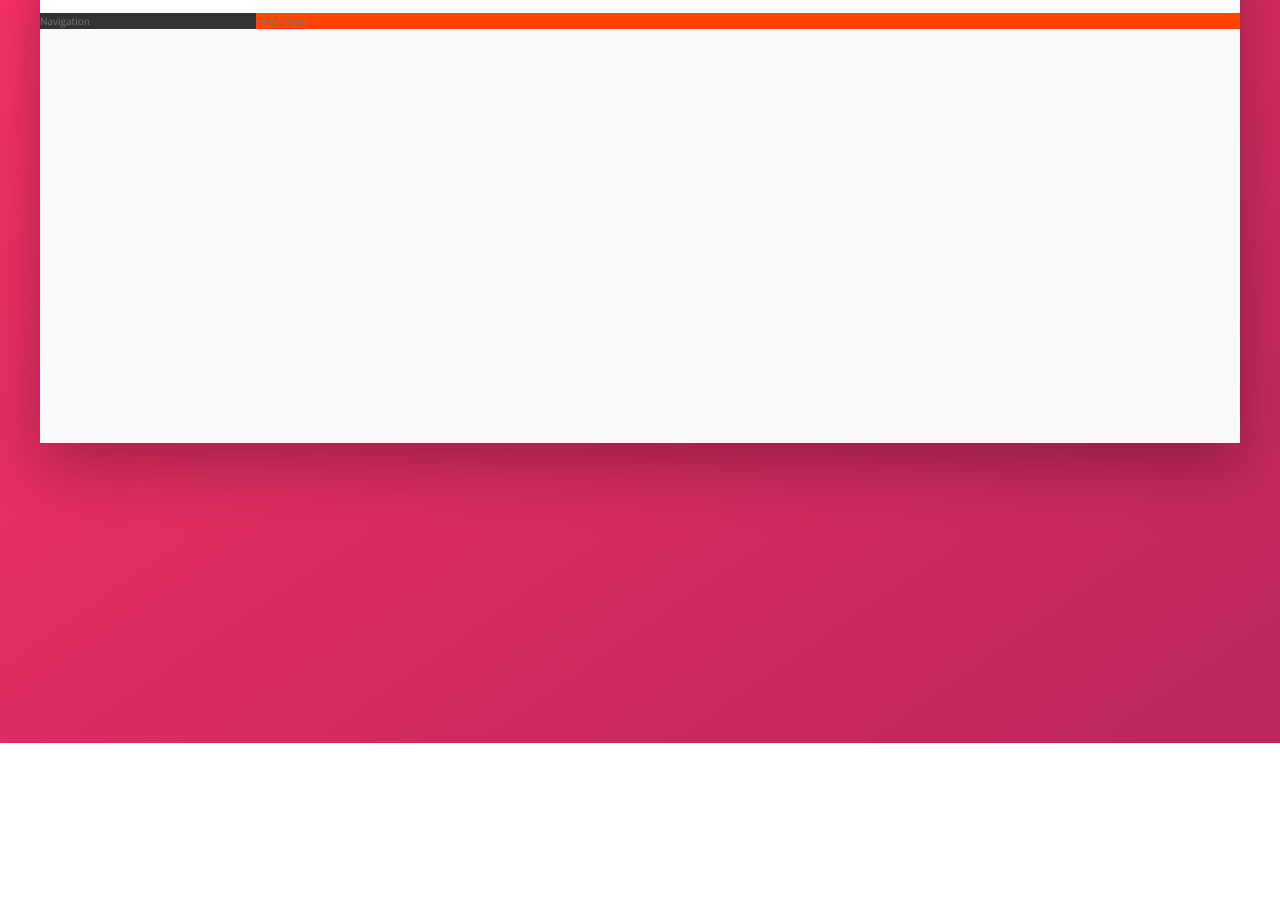
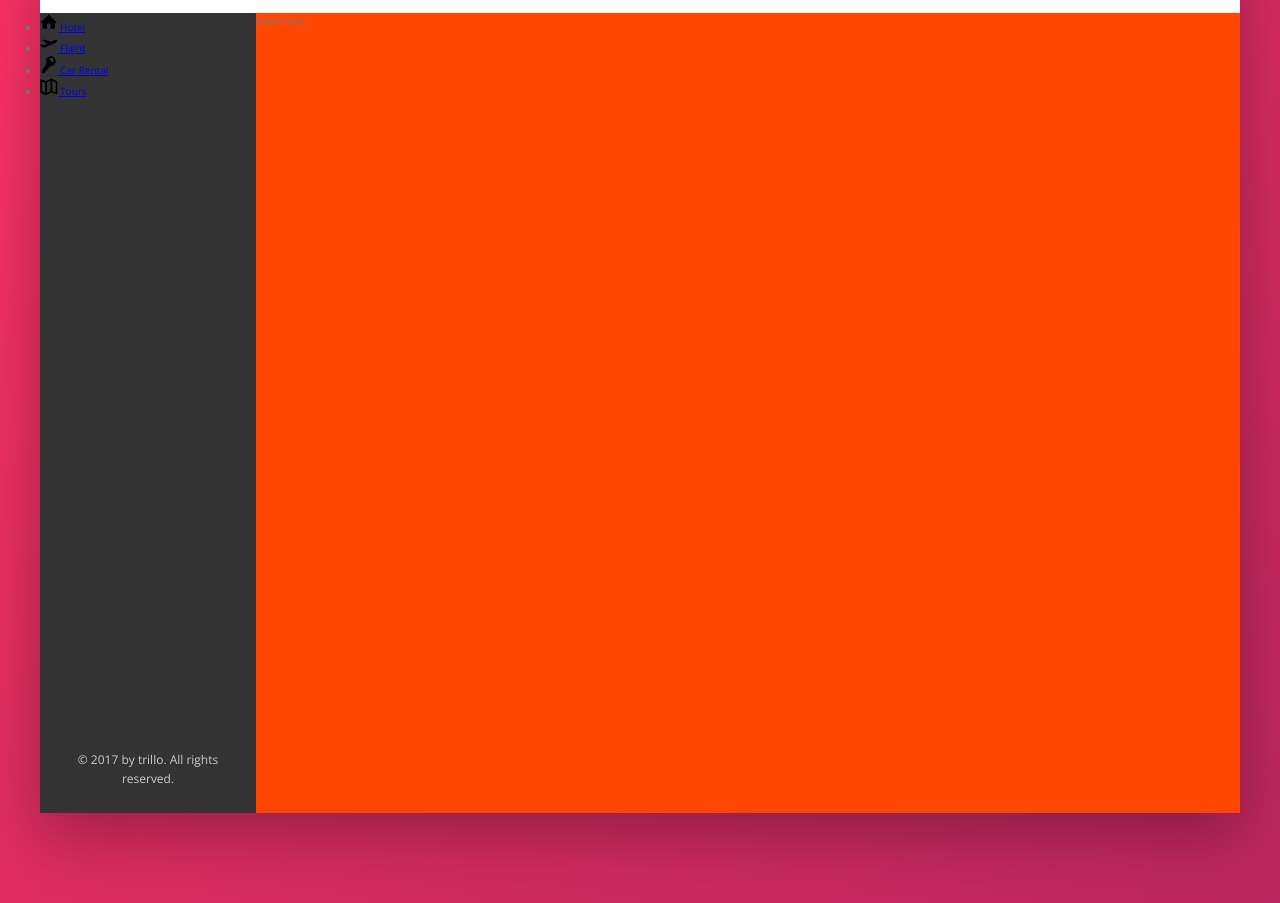
Before and after one commit to 12wollmana/Udemy-Advanced_CSS-Trillo, a website: page index.html in a window 1280 px wide. Shown: the part 147-1050 px from the top of the page. Before the commit the page ends 890 px from the top, so only its background shows below. Drawn offline with nearby package versions, Linux system fonts and the light colour scheme.

Commit message:
Building the Navigation Pt. 1

```diff
--- a/index.html
+++ b/index.html
@@ -50,7 +50,51 @@
             </header>
             <div class="content">
                 <nav class="sidebar">
-                    Navigation
+                    <ul class="side-nav">
+                        <li class="side-nav__item">
+                            <a href="#" class="side-nav__link">
+                                <svg class="side-nav__icon">
+                                    <use xlink:href="img/sprite.svg#icon-home"></use>
+                                </svg>
+                                <span>
+                                    Hotel
+                                </span>
+                            </a>
+                        </li>
+                        <li class="side-nav__item">
+                            <a href="#" class="side-nav__link">
+                                <svg class="side-nav__icon">
+                                    <use xlink:href="img/sprite.svg#icon-aircraft-take-off"></use>
+                                </svg>
+                                <span>
+                                    Flight
+                                </span>
+                            </a>
+                        </li>
+                        <li class="side-nav__item">
+                            <a href="#" class="side-nav__link">
+                                <svg class="side-nav__icon">
+                                    <use xlink:href="img/sprite.svg#icon-key"></use>
+                                </svg>
+                                <span>
+                                    Car Rental
+                                </span>
+                            </a>
+                        </li>
+                        <li class="side-nav__item">
+                            <a href="#" class="side-nav__link">
+                                <svg class="side-nav__icon">
+                                    <use xlink:href="img/sprite.svg#icon-map"></use>
+                                </svg>
+                                <span>
+                                    Tours
+                                </span>
+                            </a>
+                        </li>
+                    </ul>
+                    <div class="legal">
+                        &copy; 2017 by trillo. All rights reserved.
+                    </div>
                 </nav>
                 <main class="hotel-view">
                     Hotel View
--- a/sass/_components.scss
+++ b/sass/_components.scss
@@ -115,3 +115,32 @@ USER NAVIGATION
         margin-right: 1rem;
     }
 }
+
+/*
+SIDE NAVIGATION
+*/
+.side-nav {
+
+    &__item {
+
+    }
+
+    &__link {
+
+    }
+
+    &__icon {
+        width: 1.75rem;
+        height: 1.75rem;
+    }
+}
+
+/*
+LEGAL
+*/
+.legal {
+    font-size: 1.2rem;
+    color: var(--color-grey-light-4);
+    text-align: center;
+    padding: 2.5rem;
+}
--- a/sass/_layout.scss
+++ b/sass/_layout.scss
@@ -24,11 +24,17 @@
 .sidebar {
     background-color: var(--color-grey-dark-1);
     flex: 0 0 18%;
+    display: flex;
+    flex-direction: column;
+    justify-content: space-between;
 }
 
 .hotel-view {
     background-color: #fff;
+
+    // TEST
     background-color: orangered;
+    height: 80rem;
 
     flex: 1;
 }
```
Also changed, not shown: css/style.css.
